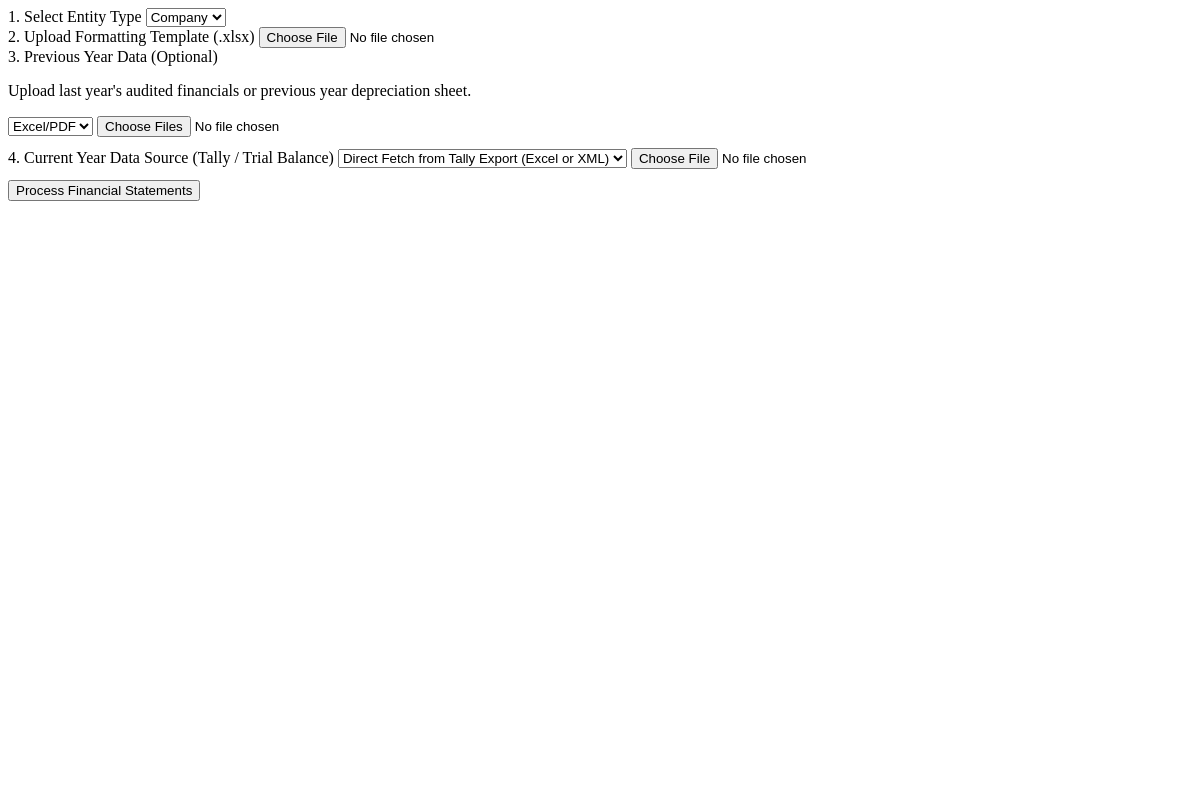
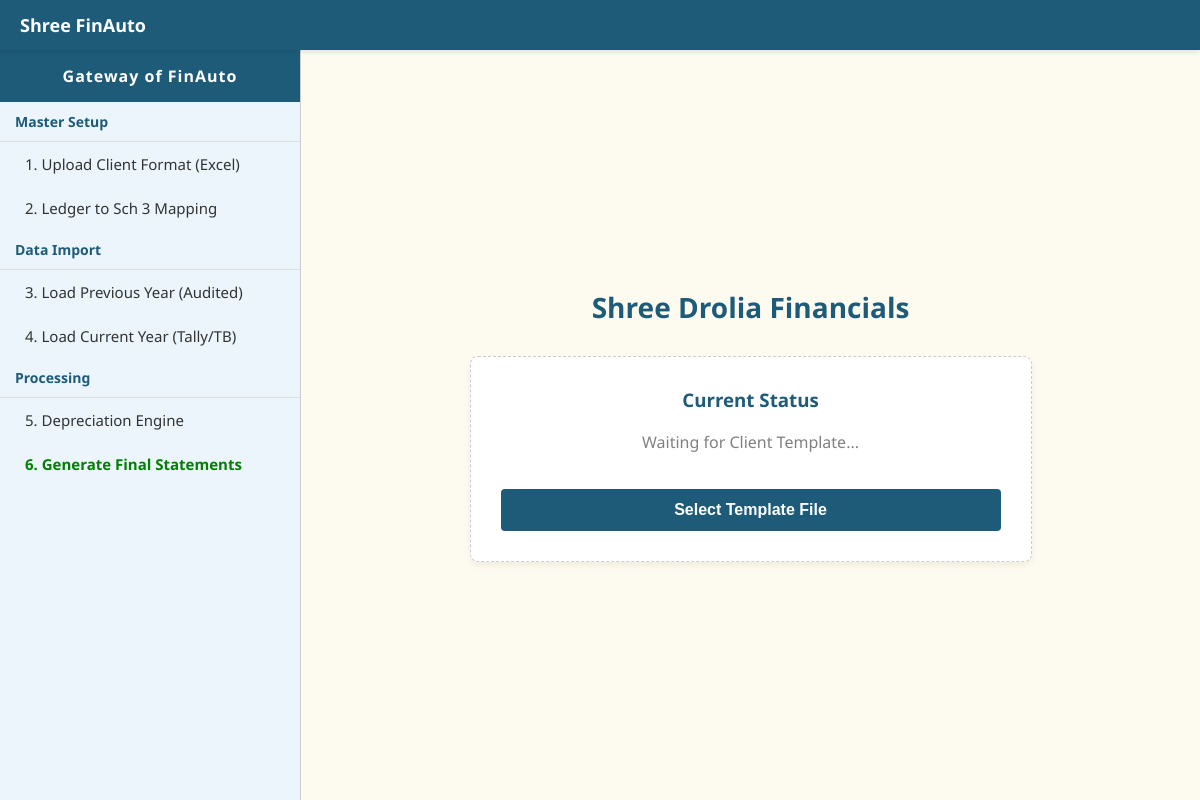
Before and after one commit to tulsidrolia0179-drolia/Financial-Automation, an Electron app: page index.html in a window 1200 px wide. Drawn offline with Linux system fonts and the light colour scheme; no server answers.

Commit message:
Update UI to Tally Prime Gateway

```diff
--- a/index.html
+++ b/index.html
@@ -1,72 +1,54 @@
 <!DOCTYPE html>
-<html>
+<html lang="en">
 <head>
-    <title>Financial Automation</title>
+    <meta charset="UTF-8">
+    <meta name="viewport" content="width=device-width, initial-scale=1.0">
+    <title>Shree FinAuto - Gateway</title>
+    <style>
+        :root { --tally-teal: #1D5B79; --tally-pale-yellow: #FDFAF0; --tally-sidebar: #EBF5FB; --tally-hover: #D4E6F1; --text-dark: #333333; }
+        body { margin: 0; font-family: 'Segoe UI', Tahoma, Geneva, Verdana, sans-serif; background-color: var(--tally-pale-yellow); display: flex; height: 100vh; overflow: hidden; }
+        .header { position: absolute; top: 0; left: 0; right: 0; height: 50px; background-color: var(--tally-teal); color: white; display: flex; align-items: center; padding: 0 20px; font-size: 18px; font-weight: bold; box-shadow: 0 2px 5px rgba(0,0,0,0.1); }
+        .sidebar { width: 300px; background-color: var(--tally-sidebar); margin-top: 50px; border-right: 1px solid #ccc; display: flex; flex-direction: column; }
+        .menu-title { text-align: center; padding: 15px; background-color: var(--tally-teal); color: white; font-weight: bold; letter-spacing: 1px; }
+        .menu-section { padding: 10px 15px; font-weight: bold; color: var(--tally-teal); font-size: 14px; border-bottom: 1px solid #ddd; }
+        .menu-item { padding: 12px 25px; cursor: pointer; color: var(--text-dark); font-size: 15px; transition: background 0.2s; }
+        .menu-item:hover { background-color: var(--tally-hover); font-weight: bold; }
+        .workspace { flex: 1; margin-top: 50px; padding: 40px; display: flex; flex-direction: column; align-items: center; justify-content: center; }
+        .company-name { font-size: 28px; font-weight: bold; color: var(--tally-teal); margin-bottom: 30px; }
+        .upload-card { background: white; padding: 30px; border-radius: 8px; box-shadow: 0 4px 6px rgba(0,0,0,0.05); width: 100%; max-width: 500px; text-align: center; border: 1px dashed #ccc; }
+        .btn-primary { background-color: var(--tally-teal); color: white; border: none; padding: 12px 24px; font-size: 16px; border-radius: 4px; cursor: pointer; margin-top: 20px; font-weight: bold; width: 100%; }
+        .btn-primary:hover { background-color: #143E54; }
+    </style>
 </head>
 <body>
-    <main>
-        <div>
-            <form>
-                <div class="form-group">
-                    <label>1. Select Entity Type</label>
-                    <select id="entity-type">
-                        <option>Company</option>
-                        <option>LLP</option>
-                        <option>Firm</option>
-                    </select>
-                </div>
-                <div class="form-group">
-                    <label>2. Upload Formatting Template (.xlsx)</label>
-                    <input type="file" id="template-file" accept=".xlsx, .xls">
-                </div>
-                <div class="optional-box">
-                    <label>3. Previous Year Data (Optional)</label>
-                    <p>Upload last year's audited financials or previous year depreciation sheet.</p>
-                    <select style="margin-bottom: 12px;">
-                        <option>Excel/PDF</option>
-                        <option>Tally</option>
-                        <option>SAP</option>
-                        <option>Oracle</option>
-                    </select>
-                    <input type="file" id="prev-year-file" accept=".pdf, .xlsx, .xls" multiple>
-                </div>
-                <div class="form-group">
-                    <label>4. Current Year Data Source (Tally / Trial Balance)</label>
-                    <select style="margin-bottom: 12px;">
-                        <option>Direct Fetch from Tally Export (Excel or XML)</option>
-                        <option>Standard Trial Balance</option>
-                    </select>
-                    <input type="file" id="current-year-file" accept=".xlsx, .xls, .csv, .xml">
-                </div>
-                <button type="button" id="process-btn">Process Financial Statements</button>
-            </form>
+    <div class="header">Shree FinAuto</div>
+    <div class="sidebar">
+        <div class="menu-title">Gateway of FinAuto</div>
+        <div class="menu-section">Master Setup</div>
+        <div class="menu-item" id="btn-upload-template">1. Upload Client Format (Excel)</div>
+        <div class="menu-item" id="btn-mapping">2. Ledger to Sch 3 Mapping</div>
+        <div class="menu-section">Data Import</div>
+        <div class="menu-item" id="btn-prev-year">3. Load Previous Year (Audited)</div>
+        <div class="menu-item" id="btn-curr-year">4. Load Current Year (Tally/TB)</div>
+        <div class="menu-section">Processing</div>
+        <div class="menu-item" id="btn-depreciation">5. Depreciation Engine</div>
+        <div class="menu-item" style="color: green; font-weight: bold;" id="btn-generate">6. Generate Final Statements</div>
+    </div>
+    <div class="workspace">
+        <div class="company-name">Shree Drolia Financials</div>
+        <div class="upload-card">
+            <h3 style="margin-top:0; color: var(--tally-teal);">Current Status</h3>
+            <p id="status-text" style="color: gray;">Waiting for Client Template...</p>
+            <button class="btn-primary" id="action-btn">Select Template File</button>
         </div>
-    </main>
+    </div>
     <script>
-        const { processFinancials } = require('./processor.js');
-
-        document.getElementById('process-btn').addEventListener('click', async () => {
-            const btn = document.getElementById('process-btn');
-            const originalText = btn.innerText;
-            btn.innerText = 'Processing Tally Data...';
-            btn.style.backgroundColor = '#94a3b8';
-
-            const entitySelect = document.getElementById('entity-type').value;
-            const entityType = entitySelect.split(' ')[0].toLowerCase();
-
-            const formatTemplate = document.getElementById('template-file').files[0].path;
-            const prevYear = Array.from(document.getElementById('prev-year-file').files).map(file => file.path);
-            const currentYear = document.getElementById('current-year-file').files[0]?.path;
-
-            try {
-                const result = await processFinancials(entityType, formatTemplate, prevYear, currentYear);
-                alert('Success: ' + result);
-            } catch (err) {
-                alert('Error: ' + err.message);
-            } finally {
-                btn.innerText = originalText;
-                btn.style.backgroundColor = '';
-            }
+        document.querySelectorAll('.menu-item').forEach(item => {
+            item.addEventListener('click', (e) => {
+                const text = e.target.innerText;
+                document.getElementById('status-text').innerText = 'Selected: ' + text;
+                document.getElementById('action-btn').innerText = 'Process ' + text.split('.')[0];
+            });
         });
     </script>
 </body>
```
